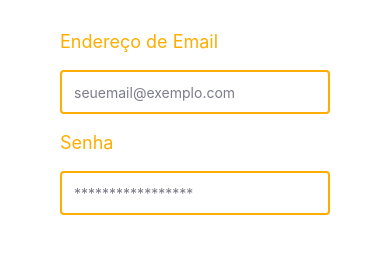
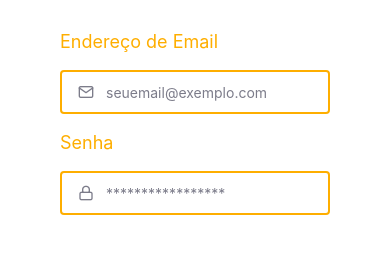
Before and after one commit to wenblack/wiki_beer, a React Native app: screen / in a window 390 px wide. Shown: the part 268-533 px from the top of the page. Built offline with nearby package versions, Linux system fonts and the light colour scheme.

Commit message:
Create Icon to input

```diff
--- a/App.tsx
+++ b/App.tsx
@@ -1,6 +1,10 @@
+import { Input} from "./components/Input";
 import { Routes } from "./Routes";
 import { Login } from "./screens/Login";
 
+
 export default function App() {
-  return <Login />;
+  return (
+    <Login />
+  )
 }
--- a/components/Input/index.tsx
+++ b/components/Input/index.tsx
@@ -4,22 +4,26 @@ import {
     Label,
     InputText
   } from "./styles";
-
+import { Octicons, AntDesign, FontAwesome5, Feather } from "@expo/vector-icons";
 
 interface InputProps {
     title :string;
     placeholder:string;
     placeholderTextColor?:string;
     keyboardType?:string;
-    secureTextEntry?: boolean
+    secureTextEntry?: boolean;
+    iconName:any
 }
 
-  export function Input({title,placeholder,keyboardType,secureTextEntry}:InputProps) {
+
+
+  export function Input({title,placeholder,keyboardType,secureTextEntry,iconName}:InputProps) {
     return (
       <Container>
         <Label>{title}</Label>
 
         <TexInputContainer>
+        <Feather name={iconName} size={16} color='#7C7C8A'></Feather>
           <InputText
             placeholder={placeholder}
             placeholderTextColor="#7C7C8A"
--- a/components/Input/styles.ts
+++ b/components/Input/styles.ts
@@ -14,6 +14,7 @@ export const Label = styled.Text`
 `;
 export const TexInputContainer = styled.View`
   display: flex;
+  flex-direction: row;
   background: #fff;
   border: 2px solid;
   border-color: #feae00;
@@ -23,6 +24,9 @@ export const TexInputContainer = styled.View`
   min-height: 40px;
   max-height: 48px;
   margin-bottom: 18px;
+  align-items: center;
+  justify-content: center;
+  padding-left: 16px;
 `;
 
 export const InputText = styled.TextInput`
--- a/screens/Login/index.tsx
+++ b/screens/Login/index.tsx
@@ -28,11 +28,13 @@ export function Login() {
             title="Endereço de Email"
             placeholder="seuemail@exemplo.com"
             keyboardType="email-address"
+            iconName="mail"
           />
           <Input
             title="Senha"
             placeholder="*****************"
             secureTextEntry
+            iconName='lock'
           />
         </Form>
 
```
